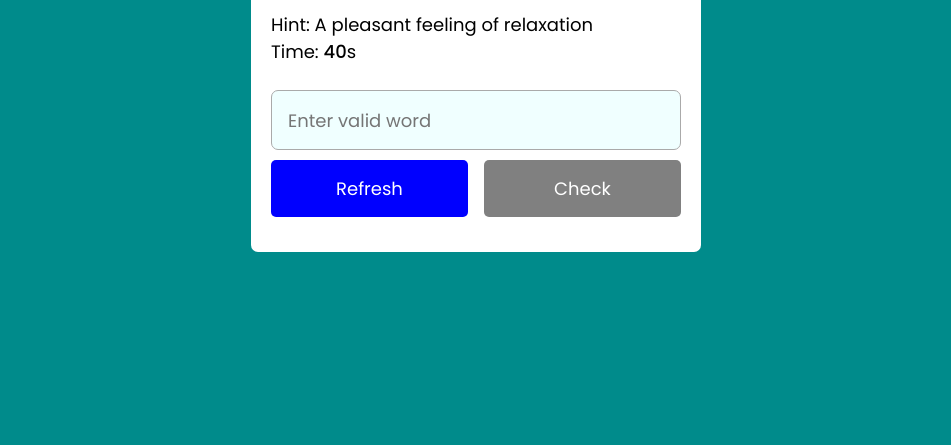
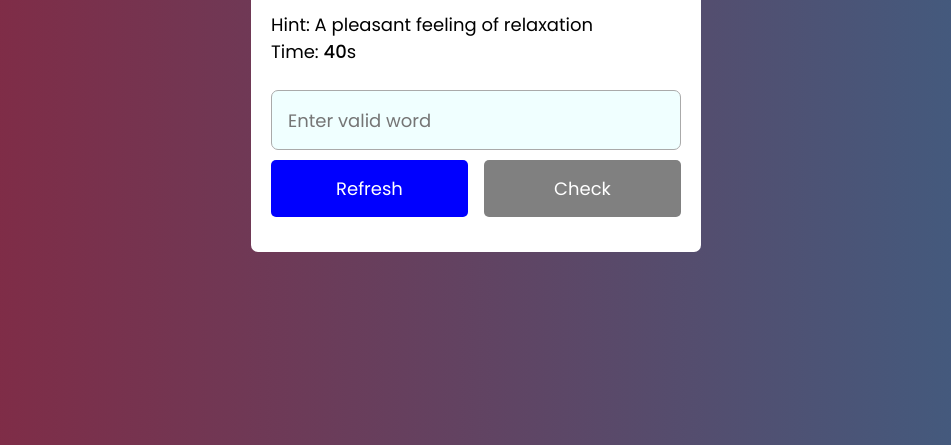
Before and after one commit to Krishnarho/word-scramble, a plain HTML site: page index.html in a window 1280 px wide. Shown: the part 355-800 px from the top of the page, without its empty margins (164-1115 px from the left). Drawn offline with Linux system fonts and the light colour scheme.

Commit message:
changed bg colour

```diff
--- a/style.css
+++ b/style.css
@@ -10,7 +10,8 @@ body {
     align-items: center;
     justify-content: center;
     min-height: 100vh;
-    background-color: darkcyan;
+    background: -webkit-linear-gradient(to left, #3a6186 , #89253e);
+    background: linear-gradient(to left, #3a6186 , #89253e);
 }
 .container {
     width: 450px;
```
